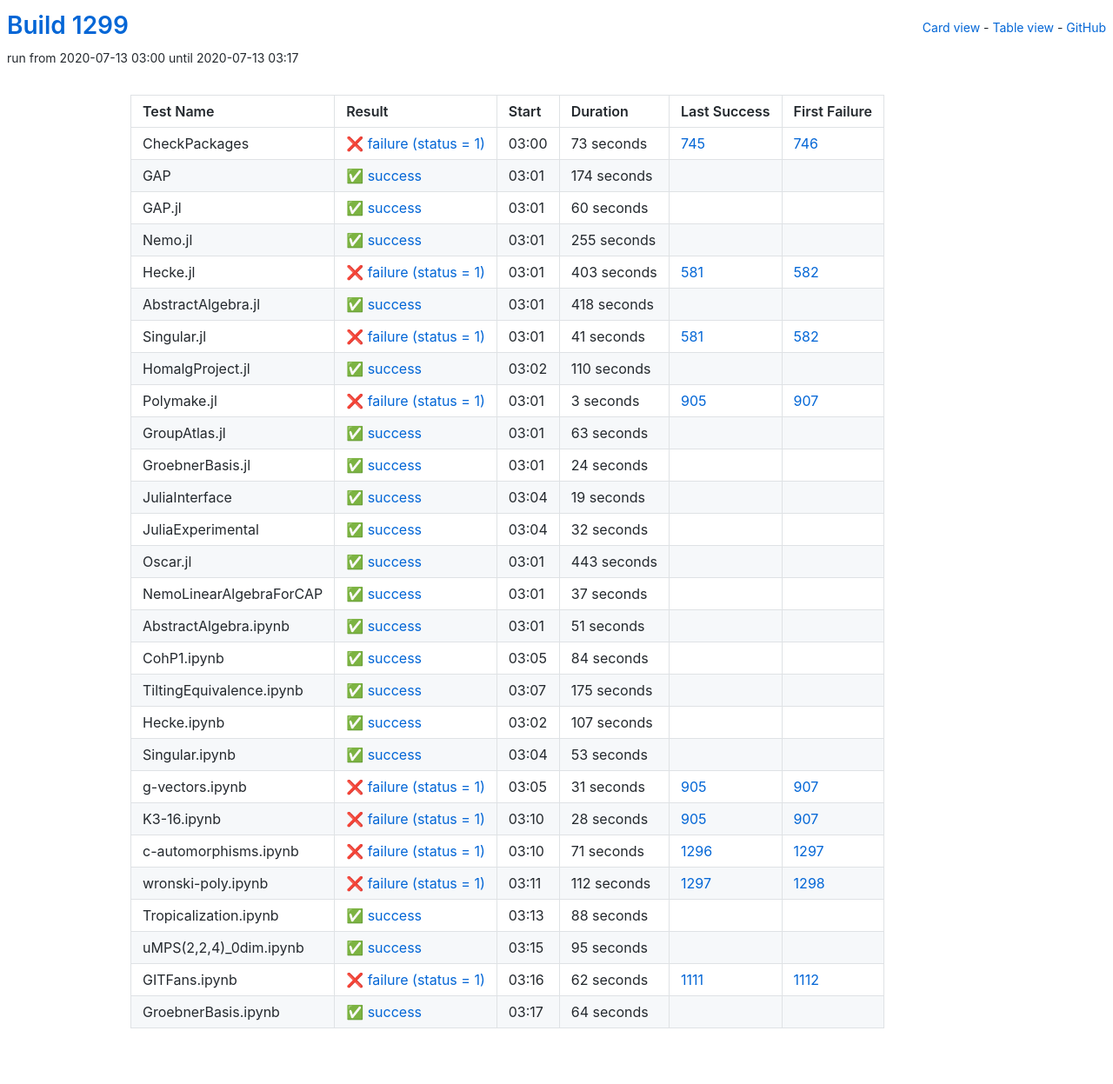
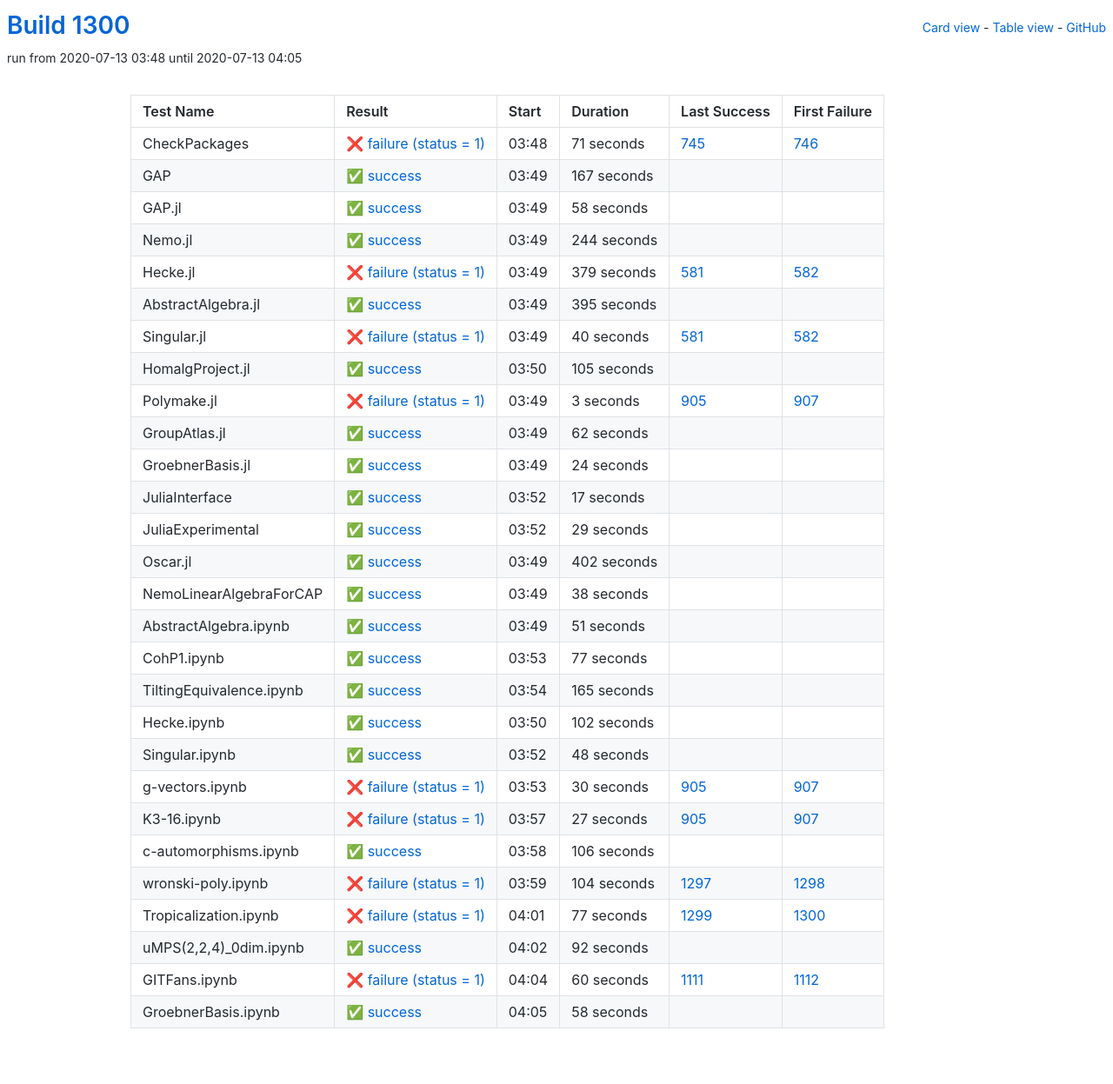
Before and after one commit to oscar-system/oscar-ci-status-1.4, a Jekyll site: the page built from table.html, in a window 1280 px wide. Shown: the whole page at 87% size. Built offline with Jekyll 4.4.1, drawn with Linux system fonts in a browser that asks for light colours.

Commit message:
Build #1300

```diff
--- a/_data/ci.yml
+++ b/_data/ci.yml
@@ -1,6 +1,6 @@
 ---
-build: 1299
-build_url: https://oscarci.mathematik.uni-kl.de/job/oscar-julia-1.4/1299/
+build: 1300
+build_url: https://oscarci.mathematik.uni-kl.de/job/oscar-julia-1.4/1300/
 job: oscar-julia-1.4
 organization: oscar-system
 repo: oscar-ci-status-1.4
@@ -8,104 +8,104 @@ repourl: https://github.com/oscar-system/oscar-ci-status-1.4
 tests:
 - name: CheckPackages
   id: checkpackages
-  log: https://oscarci.mathematik.uni-kl.de/job/oscar-julia-1.4/1299/artifact/logs/build-1299/CheckPackages.log
-  start: 2020-07-13 03:00
+  log: https://oscarci.mathematik.uni-kl.de/job/oscar-julia-1.4/1300/artifact/logs/build-1300/CheckPackages.log
+  start: 2020-07-13 03:48
   success: false
   exitcode: 1
   status: failure
-  duration: 73
+  duration: 71
   last_success: 745
   last_success_url: https://oscarci.mathematik.uni-kl.de/job/oscar-julia-1.4/745/
   first_failure: 746
   first_failure_url: https://oscarci.mathematik.uni-kl.de/job/oscar-julia-1.4/746/
 - name: GAP
   id: gap
-  log: https://oscarci.mathematik.uni-kl.de/job/oscar-julia-1.4/1299/artifact/logs/build-1299/GAP.log
-  start: 2020-07-13 03:01
+  log: https://oscarci.mathematik.uni-kl.de/job/oscar-julia-1.4/1300/artifact/logs/build-1300/GAP.log
+  start: 2020-07-13 03:49
   success: true
   exitcode: 0
   status: success
-  duration: 174
+  duration: 167
   last_success: false
   last_success_url:
   first_failure: false
   first_failure_url:
 - name: GAP.jl
   id: gap-jl
-  log: https://oscarci.mathematik.uni-kl.de/job/oscar-julia-1.4/1299/artifact/logs/build-1299/GAP.jl.log
-  start: 2020-07-13 03:01
+  log: https://oscarci.mathematik.uni-kl.de/job/oscar-julia-1.4/1300/artifact/logs/build-1300/GAP.jl.log
+  start: 2020-07-13 03:49
   success: true
   exitcode: 0
   status: success
-  duration: 60
+  duration: 58
   last_success: false
   last_success_url:
   first_failure: false
   first_failure_url:
 - name: Nemo.jl
   id: nemo-jl
-  log: https://oscarci.mathematik.uni-kl.de/job/oscar-julia-1.4/1299/artifact/logs/build-1299/Nemo.jl.log
-  start: 2020-07-13 03:01
+  log: https://oscarci.mathematik.uni-kl.de/job/oscar-julia-1.4/1300/artifact/logs/build-1300/Nemo.jl.log
+  start: 2020-07-13 03:49
   success: true
   exitcode: 0
   status: success
-  duration: 255
+  duration: 244
   last_success: false
   last_success_url:
   first_failure: false
   first_failure_url:
 - name: Hecke.jl
   id: hecke-jl
-  log: https://oscarci.mathematik.uni-kl.de/job/oscar-julia-1.4/1299/artifact/logs/build-1299/Hecke.jl.log
-  start: 2020-07-13 03:01
+  log: https://oscarci.mathematik.uni-kl.de/job/oscar-julia-1.4/1300/artifact/logs/build-1300/Hecke.jl.log
+  start: 2020-07-13 03:49
   success: false
   exitcode: 1
   status: failure
-  duration: 403
+  duration: 379
   last_success: 581
   last_success_url: https://oscarci.mathematik.uni-kl.de/job/oscar-julia-1.4/581/
   first_failure: 582
   first_failure_url: https://oscarci.mathematik.uni-kl.de/job/oscar-julia-1.4/582/
 - name: AbstractAlgebra.jl
   id: abstractalgebra-jl
-  log: https://oscarci.mathematik.uni-kl.de/job/oscar-julia-1.4/1299/artifact/logs/build-1299/AbstractAlgebra.jl.log
-  start: 2020-07-13 03:01
+  log: https://oscarci.mathematik.uni-kl.de/job/oscar-julia-1.4/1300/artifact/logs/build-1300/AbstractAlgebra.jl.log
+  start: 2020-07-13 03:49
   success: true
   exitcode: 0
   status: success
-  duration: 418
+  duration: 395
   last_success: false
   last_success_url:
   first_failure: false
   first_failure_url:
 - name: Singular.jl
   id: singular-jl
-  log: https://oscarci.mathematik.uni-kl.de/job/oscar-julia-1.4/1299/artifact/logs/build-1299/Singular.jl.log
-  start: 2020-07-13 03:01
+  log: https://oscarci.mathematik.uni-kl.de/job/oscar-julia-1.4/1300/artifact/logs/build-1300/Singular.jl.log
+  start: 2020-07-13 03:49
   success: false
   exitcode: 1
   status: failure
-  duration: 41
+  duration: 40
   last_success: 581
   last_success_url: https://oscarci.mathematik.uni-kl.de/job/oscar-julia-1.4/581/
   first_failure: 582
   first_failure_url: https://oscarci.mathematik.uni-kl.de/job/oscar-julia-1.4/582/
 - name: HomalgProject.jl
   id: homalgproject-jl
-  log: https://oscarci.mathematik.uni-kl.de/job/oscar-julia-1.4/1299/artifact/logs/build-1299/HomalgProject.jl.log
-  start: 2020-07-13 03:02
+  log: https://oscarci.mathematik.uni-kl.de/job/oscar-julia-1.4/1300/artifact/logs/build-1300/HomalgProject.jl.log
+  start: 2020-07-13 03:50
   success: true
   exitcode: 0
   status: success
-  duration: 110
+  duration: 105
   last_success: false
   last_success_url:
   first_failure: false
   first_failure_url:
 - name: Polymake.jl
   id: polymake-jl
-  log: https://oscarci.mathematik.uni-kl.de/job/oscar-julia-1.4/1299/artifact/logs/build-1299/Polymake.jl.log
-  start: 2020-07-13 03:01
+  log: https://oscarci.mathematik.uni-kl.de/job/oscar-julia-1.4/1300/artifact/logs/build-1300/Polymake.jl.log
+  start: 2020-07-13 03:49
   success: false
   exitcode: 1
   status: failure
@@ -116,20 +116,20 @@ tests:
   first_failure_url: https://oscarci.mathematik.uni-kl.de/job/oscar-julia-1.4/907/
 - name: GroupAtlas.jl
   id: groupatlas-jl
-  log: https://oscarci.mathematik.uni-kl.de/job/oscar-julia-1.4/1299/artifact/logs/build-1299/GroupAtlas.jl.log
-  start: 2020-07-13 03:01
+  log: https://oscarci.mathematik.uni-kl.de/job/oscar-julia-1.4/1300/artifact/logs/build-1300/GroupAtlas.jl.log
+  start: 2020-07-13 03:49
   success: true
   exitcode: 0
   status: success
-  duration: 63
+  duration: 62
   last_success: false
   last_success_url:
   first_failure: false
   first_failure_url:
 - name: GroebnerBasis.jl
   id: groebnerbasis-jl
-  log: https://oscarci.mathematik.uni-kl.de/job/oscar-julia-1.4/1299/artifact/logs/build-1299/GroebnerBasis.jl.log
-  start: 2020-07-13 03:01
+  log: https://oscarci.mathematik.uni-kl.de/job/oscar-julia-1.4/1300/artifact/logs/build-1300/GroebnerBasis.jl.log
+  start: 2020-07-13 03:49
   success: true
   exitcode: 0
   status: success
@@ -140,56 +140,56 @@ tests:
   first_failure_url:
 - name: JuliaInterface
   id: juliainterface
-  log: https://oscarci.mathematik.uni-kl.de/job/oscar-julia-1.4/1299/artifact/logs/build-1299/JuliaInterface.log
-  start: 2020-07-13 03:04
+  log: https://oscarci.mathematik.uni-kl.de/job/oscar-julia-1.4/1300/artifact/logs/build-1300/JuliaInterface.log
+  start: 2020-07-13 03:52
   success: true
   exitcode: 0
   status: success
-  duration: 19
+  duration: 17
   last_success: false
   last_success_url:
   first_failure: false
   first_failure_url:
 - name: JuliaExperimental
   id: juliaexperimental
-  log: https://oscarci.mathematik.uni-kl.de/job/oscar-julia-1.4/1299/artifact/logs/build-1299/JuliaExperimental.log
-  start: 2020-07-13 03:04
+  log: https://oscarci.mathematik.uni-kl.de/job/oscar-julia-1.4/1300/artifact/logs/build-1300/JuliaExperimental.log
+  start: 2020-07-13 03:52
   success: true
   exitcode: 0
   status: success
-  duration: 32
+  duration: 29
   last_success: false
   last_success_url:
   first_failure: false
   first_failure_url:
 - name: Oscar.jl
   id: oscar-jl
-  log: https://oscarci.mathematik.uni-kl.de/job/oscar-julia-1.4/1299/artifact/logs/build-1299/Oscar.jl.log
-  start: 2020-07-13 03:01
+  log: https://oscarci.mathematik.uni-kl.de/job/oscar-julia-1.4/1300/artifact/logs/build-1300/Oscar.jl.log
+  start: 2020-07-13 03:49
   success: true
   exitcode: 0
   status: success
-  duration: 443
+  duration: 402
   last_success: false
   last_success_url:
   first_failure: false
   first_failure_url:
 - name: NemoLinearAlgebraForCAP
   id: nemolinearalgebraforcap
-  log: https://oscarci.mathematik.uni-kl.de/job/oscar-julia-1.4/1299/artifact/logs/build-1299/NemoLinearAlgebraForCAP.log
-  start: 2020-07-13 03:01
+  log: https://oscarci.mathematik.uni-kl.de/job/oscar-julia-1.4/1300/artifact/logs/build-1300/NemoLinearAlgebraForCAP.log
+  start: 2020-07-13 03:49
   success: true
   exitcode: 0
   status: success
-  duration: 37
+  duration: 38
   last_success: false
   last_success_url:
   first_failure: false
   first_failure_url:
 - name: AbstractAlgebra.ipynb
   id: abstractalgebra-ipynb
-  log: https://oscarci.mathematik.uni-kl.de/job/oscar-julia-1.4/1299/artifact/logs/build-1299/AbstractAlgebra.ipynb.log
-  start: 2020-07-13 03:01
+  log: https://oscarci.mathematik.uni-kl.de/job/oscar-julia-1.4/1300/artifact/logs/build-1300/AbstractAlgebra.ipynb.log
+  start: 2020-07-13 03:49
   success: true
   exitcode: 0
   status: success
@@ -200,144 +200,144 @@ tests:
   first_failure_url:
 - name: CohP1.ipynb
   id: cohp1-ipynb
-  log: https://oscarci.mathematik.uni-kl.de/job/oscar-julia-1.4/1299/artifact/logs/build-1299/CohP1.ipynb.log
-  start: 2020-07-13 03:05
+  log: https://oscarci.mathematik.uni-kl.de/job/oscar-julia-1.4/1300/artifact/logs/build-1300/CohP1.ipynb.log
+  start: 2020-07-13 03:53
   success: true
   exitcode: 0
   status: success
-  duration: 84
+  duration: 77
   last_success: false
   last_success_url:
   first_failure: false
   first_failure_url:
 - name: TiltingEquivalence.ipynb
   id: tiltingequivalence-ipynb
-  log: https://oscarci.mathematik.uni-kl.de/job/oscar-julia-1.4/1299/artifact/logs/build-1299/TiltingEquivalence.ipynb.log
-  start: 2020-07-13 03:07
+  log: https://oscarci.mathematik.uni-kl.de/job/oscar-julia-1.4/1300/artifact/logs/build-1300/TiltingEquivalence.ipynb.log
+  start: 2020-07-13 03:54
   success: true
   exitcode: 0
   status: success
-  duration: 175
+  duration: 165
   last_success: false
   last_success_url:
   first_failure: false
   first_failure_url:
 - name: Hecke.ipynb
   id: hecke-ipynb
-  log: https://oscarci.mathematik.uni-kl.de/job/oscar-julia-1.4/1299/artifact/logs/build-1299/Hecke.ipynb.log
-  start: 2020-07-13 03:02
+  log: https://oscarci.mathematik.uni-kl.de/job/oscar-julia-1.4/1300/artifact/logs/build-1300/Hecke.ipynb.log
+  start: 2020-07-13 03:50
   success: true
   exitcode: 0
   status: success
-  duration: 107
+  duration: 102
   last_success: false
   last_success_url:
   first_failure: false
   first_failure_url:
 - name: Singular.ipynb
   id: singular-ipynb
-  log: https://oscarci.mathematik.uni-kl.de/job/oscar-julia-1.4/1299/artifact/logs/build-1299/Singular.ipynb.log
-  start: 2020-07-13 03:04
+  log: https://oscarci.mathematik.uni-kl.de/job/oscar-julia-1.4/1300/artifact/logs/build-1300/Singular.ipynb.log
+  start: 2020-07-13 03:52
   success: true
   exitcode: 0
   status: success
-  duration: 53
+  duration: 48
   last_success: false
   last_success_url:
   first_failure: false
   first_failure_url:
 - name: g-vectors.ipynb
   id: g-vectors-ipynb
-  log: https://oscarci.mathematik.uni-kl.de/job/oscar-julia-1.4/1299/artifact/logs/build-1299/g-vectors.ipynb.log
-  start: 2020-07-13 03:05
+  log: https://oscarci.mathematik.uni-kl.de/job/oscar-julia-1.4/1300/artifact/logs/build-1300/g-vectors.ipynb.log
+  start: 2020-07-13 03:53
   success: false
   exitcode: 1
   status: failure
-  duration: 31
+  duration: 30
   last_success: 905
   last_success_url: https://oscarci.mathematik.uni-kl.de/job/oscar-julia-1.4/905/
   first_failure: 907
   first_failure_url: https://oscarci.mathematik.uni-kl.de/job/oscar-julia-1.4/907/
 - name: K3-16.ipynb
   id: k3-16-ipynb
-  log: https://oscarci.mathematik.uni-kl.de/job/oscar-julia-1.4/1299/artifact/logs/build-1299/K3-16.ipynb.log
-  start: 2020-07-13 03:10
+  log: https://oscarci.mathematik.uni-kl.de/job/oscar-julia-1.4/1300/artifact/logs/build-1300/K3-16.ipynb.log
+  start: 2020-07-13 03:57
   success: false
   exitcode: 1
   status: failure
-  duration: 28
+  duration: 27
   last_success: 905
   last_success_url: https://oscarci.mathematik.uni-kl.de/job/oscar-julia-1.4/905/
   first_failure: 907
   first_failure_url: https://oscarci.mathematik.uni-kl.de/job/oscar-julia-1.4/907/
 - name: c-automorphisms.ipynb
   id: c-automorphisms-ipynb
-  log: https://oscarci.mathematik.uni-kl.de/job/oscar-julia-1.4/1299/artifact/logs/build-1299/c-automorphisms.ipynb.log
-  start: 2020-07-13 03:10
+  log: https://oscarci.mathematik.uni-kl.de/job/oscar-julia-1.4/1300/artifact/logs/build-1300/c-automorphisms.ipynb.log
+  start: 2020-07-13 03:58
+  success: true
+  exitcode: 0
+  status: success
+  duration: 106
+  last_success: false
+  last_success_url:
+  first_failure: false
+  first_failure_url:
+- name: wronski-poly.ipynb
+  id: wronski-poly-ipynb
+  log: https://oscarci.mathematik.uni-kl.de/job/oscar-julia-1.4/1300/artifact/logs/build-1300/wronski-poly.ipynb.log
+  start: 2020-07-13 03:59
   success: false
   exitcode: 1
   status: failure
-  duration: 71
-  last_success: 1296
-  last_success_url: https://oscarci.mathematik.uni-kl.de/job/oscar-julia-1.4/1296/
-  first_failure: 1297
-  first_failure_url: https://oscarci.mathematik.uni-kl.de/job/oscar-julia-1.4/1297/
-- name: wronski-poly.ipynb
-  id: wronski-poly-ipynb
-  log: https://oscarci.mathematik.uni-kl.de/job/oscar-julia-1.4/1299/artifact/logs/build-1299/wronski-poly.ipynb.log
-  start: 2020-07-13 03:11
-  success: false
-  exitcode: 1
-  status: failure
-  duration: 112
+  duration: 104
   last_success: 1297
   last_success_url: https://oscarci.mathematik.uni-kl.de/job/oscar-julia-1.4/1297/
   first_failure: 1298
   first_failure_url: https://oscarci.mathematik.uni-kl.de/job/oscar-julia-1.4/1298/
 - name: Tropicalization.ipynb
   id: tropicalization-ipynb
-  log: https://oscarci.mathematik.uni-kl.de/job/oscar-julia-1.4/1299/artifact/logs/build-1299/Tropicalization.ipynb.log
-  start: 2020-07-13 03:13
+  log: https://oscarci.mathematik.uni-kl.de/job/oscar-julia-1.4/1300/artifact/logs/build-1300/Tropicalization.ipynb.log
+  start: 2020-07-13 04:01
+  success: false
+  exitcode: 1
+  status: failure
+  duration: 77
+  last_success: 1299
+  last_success_url: https://oscarci.mathematik.uni-kl.de/job/oscar-julia-1.4/1299/
+  first_failure: 1300
+  first_failure_url: https://oscarci.mathematik.uni-kl.de/job/oscar-julia-1.4/1300/
+- name: uMPS(2,2,4)_0dim.ipynb
+  id: umps-2-2-4-0dim-ipynb
+  log: https://oscarci.mathematik.uni-kl.de/job/oscar-julia-1.4/1300/artifact/logs/build-1300/uMPS-2-2-4-_0dim.ipynb.log
+  start: 2020-07-13 04:02
   success: true
   exitcode: 0
   status: success
-  duration: 88
-  last_success: false
-  last_success_url:
-  first_failure: false
-  first_failure_url:
-- name: uMPS(2,2,4)_0dim.ipynb
-  id: umps-2-2-4-0dim-ipynb
-  log: https://oscarci.mathematik.uni-kl.de/job/oscar-julia-1.4/1299/artifact/logs/build-1299/uMPS-2-2-4-_0dim.ipynb.log
-  start: 2020-07-13 03:15
-  success: true
-  exitcode: 0
-  status: success
-  duration: 95
+  duration: 92
   last_success: false
   last_success_url:
   first_failure: false
   first_failure_url:
 - name: GITFans.ipynb
   id: gitfans-ipynb
-  log: https://oscarci.mathematik.uni-kl.de/job/oscar-julia-1.4/1299/artifact/logs/build-1299/GITFans.ipynb.log
-  start: 2020-07-13 03:16
+  log: https://oscarci.mathematik.uni-kl.de/job/oscar-julia-1.4/1300/artifact/logs/build-1300/GITFans.ipynb.log
+  start: 2020-07-13 04:04
   success: false
   exitcode: 1
   status: failure
-  duration: 62
+  duration: 60
   last_success: 1111
   last_success_url: https://oscarci.mathematik.uni-kl.de/job/oscar-julia-1.4/1111/
   first_failure: 1112
   first_failure_url: https://oscarci.mathematik.uni-kl.de/job/oscar-julia-1.4/1112/
 - name: GroebnerBasis.ipynb
   id: groebnerbasis-ipynb
-  log: https://oscarci.mathematik.uni-kl.de/job/oscar-julia-1.4/1299/artifact/logs/build-1299/GroebnerBasis.ipynb.log
-  start: 2020-07-13 03:17
+  log: https://oscarci.mathematik.uni-kl.de/job/oscar-julia-1.4/1300/artifact/logs/build-1300/GroebnerBasis.ipynb.log
+  start: 2020-07-13 04:05
   success: true
   exitcode: 0
   status: success
-  duration: 64
+  duration: 58
   last_success: false
   last_success_url:
   first_failure: false
```
Also changed, not shown: README.md.
